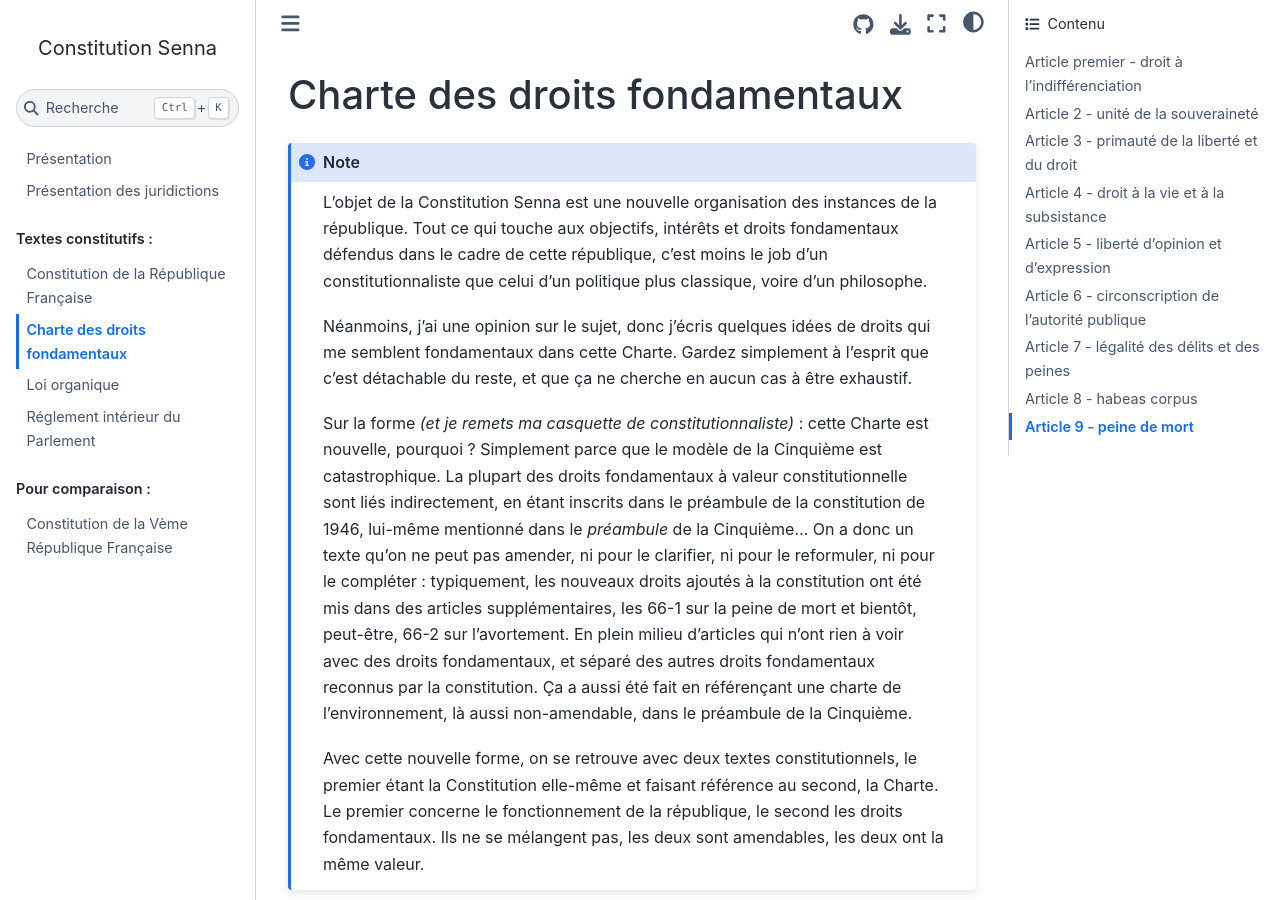
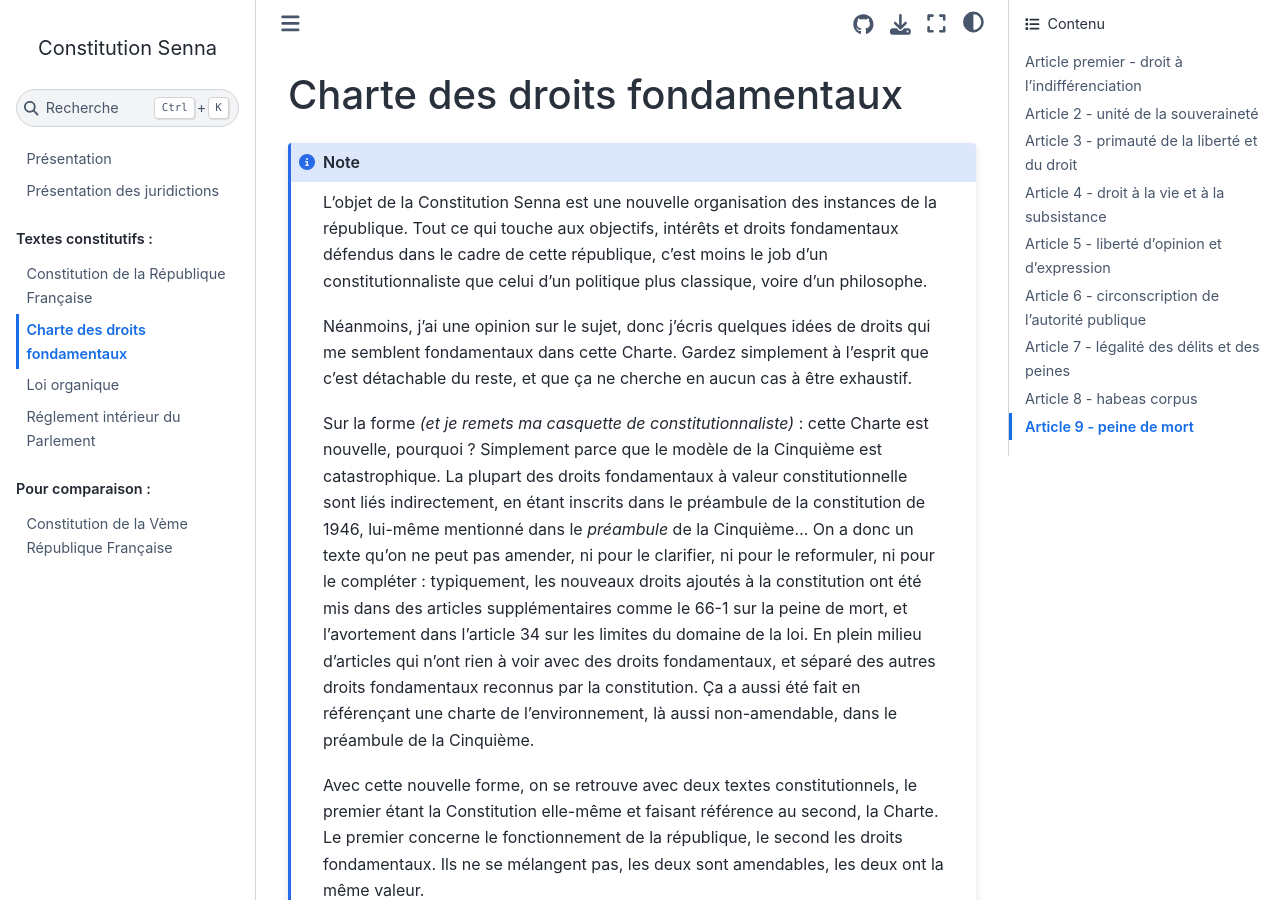
Before and after one commit to Gouvernathor/senna, a Sphinx documentation site: the page built from source/droits_fondamentaux.rst, in a window 1280 px wide and 900 px high. Built offline with Sphinx 7.4.7 and the Sphinx Book theme 1.1.4, drawn with Linux system fonts in a browser that asks for light colours.

Commit message:
Màj avortement

```diff
--- a/source/droits_fondamentaux.rst
+++ b/source/droits_fondamentaux.rst
@@ -9,7 +9,7 @@
 
     Néanmoins, j'ai une opinion sur le sujet, donc j'écris quelques idées de droits qui me semblent fondamentaux dans cette Charte. Gardez simplement à l'esprit que c'est détachable du reste, et que ça ne cherche en aucun cas à être exhaustif.
 
-    Sur la forme *(et je remets ma casquette de constitutionnaliste)* : cette Charte est nouvelle, pourquoi ? Simplement parce que le modèle de la Cinquième est catastrophique. La plupart des droits fondamentaux à valeur constitutionnelle sont liés indirectement, en étant inscrits dans le préambule de la constitution de 1946, lui-même mentionné dans le *préambule* de la Cinquième... On a donc un texte qu'on ne peut pas amender, ni pour le clarifier, ni pour le reformuler, ni pour le compléter : typiquement, les nouveaux droits ajoutés à la constitution ont été mis dans des articles supplémentaires, les 66-1 sur la peine de mort et bientôt, peut-être, 66-2 sur l'avortement. En plein milieu d'articles qui n'ont rien à voir avec des droits fondamentaux, et séparé des autres droits fondamentaux reconnus par la constitution. Ça a aussi été fait en référençant une charte de l'environnement, là aussi non-amendable, dans le préambule de la Cinquième.
+    Sur la forme *(et je remets ma casquette de constitutionnaliste)* : cette Charte est nouvelle, pourquoi ? Simplement parce que le modèle de la Cinquième est catastrophique. La plupart des droits fondamentaux à valeur constitutionnelle sont liés indirectement, en étant inscrits dans le préambule de la constitution de 1946, lui-même mentionné dans le *préambule* de la Cinquième... On a donc un texte qu'on ne peut pas amender, ni pour le clarifier, ni pour le reformuler, ni pour le compléter : typiquement, les nouveaux droits ajoutés à la constitution ont été mis dans des articles supplémentaires comme le 66-1 sur la peine de mort, et l'avortement dans l'article 34 sur les limites du domaine de la loi. En plein milieu d'articles qui n'ont rien à voir avec des droits fondamentaux, et séparé des autres droits fondamentaux reconnus par la constitution. Ça a aussi été fait en référençant une charte de l'environnement, là aussi non-amendable, dans le préambule de la Cinquième.
 
     Avec cette nouvelle forme, on se retrouve avec deux textes constitutionnels, le premier étant la Constitution elle-même et faisant référence au second, la Charte. Le premier concerne le fonctionnement de la république, le second les droits fondamentaux. Ils ne se mélangent pas, les deux sont amendables, les deux ont la même valeur.
 
```
